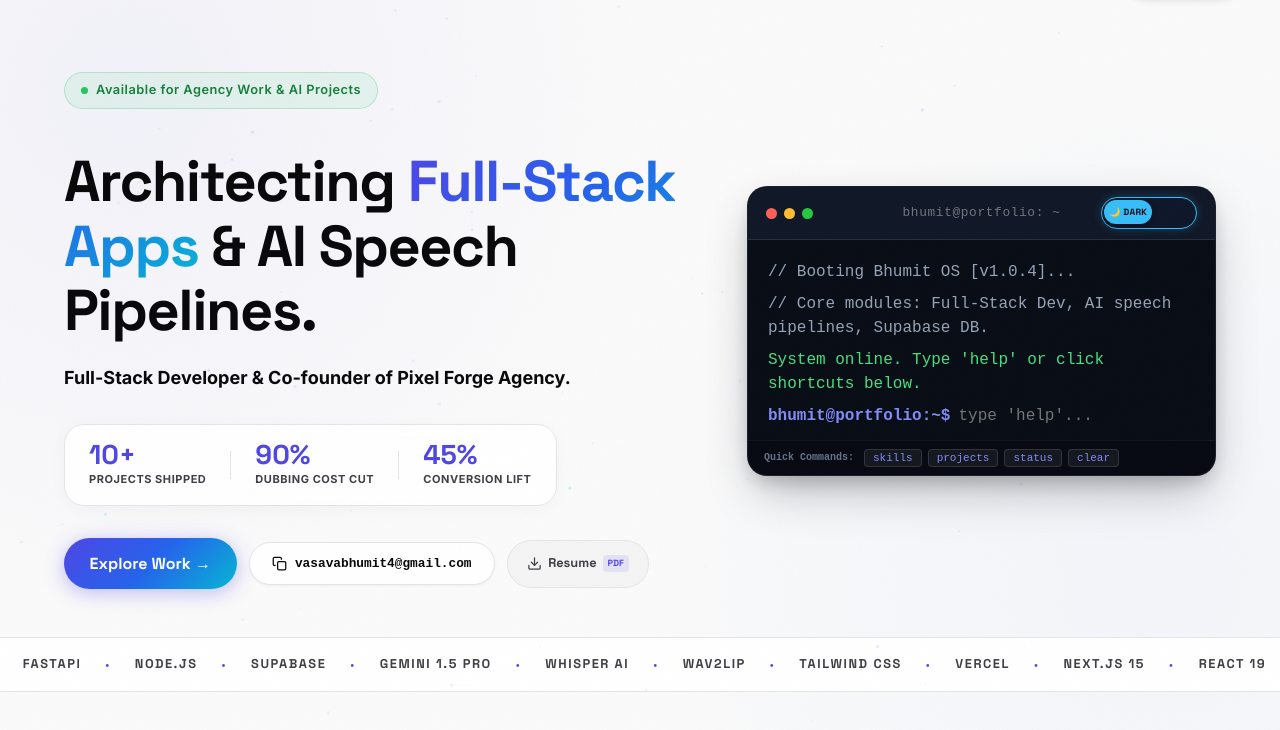
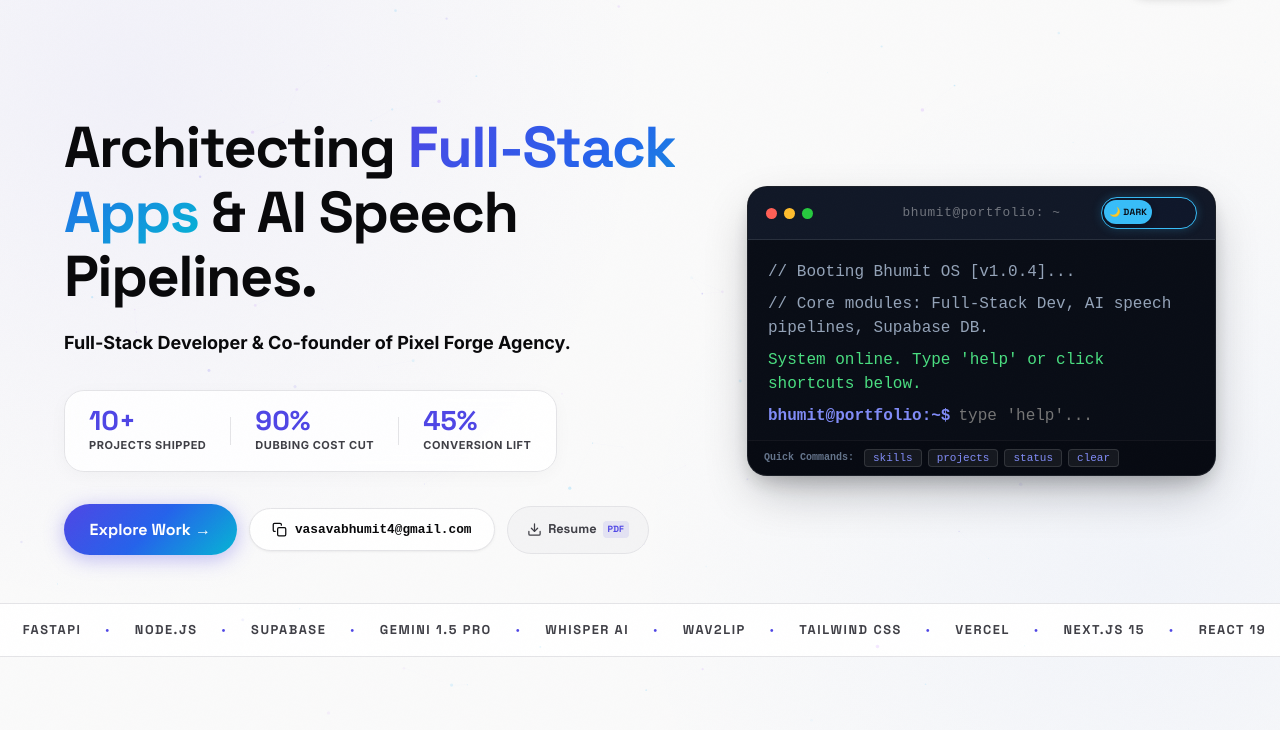
Before and after one commit to BOOM-08/1ST-COLLEGE-PROJECT, a website: page index.html in a window 1280 px wide. Shown: the part 70-800 px from the top of the page. Drawn offline with nearby package versions, Linux system fonts and the light colour scheme.

Commit message:
chore: remove availability badge from hero section

```diff
--- a/index.html
+++ b/index.html
@@ -81,9 +81,6 @@
         <div class="hero-grid-container container">
             <!-- Left Column: Intro, Headline, Proof Bar, CTAs -->
             <div class="hero-left-col animate-fade-in">
-                <div class="hero-badge reveal-up">
-                    <span class="badge-pulse"></span> Available for Agency Work & AI Projects
-                </div>
 
                 <h1 class="hero-headline-main reveal-up delay-1">
                     Architecting <span class="text-grad">Full-Stack Apps</span> & AI Speech Pipelines.
```
